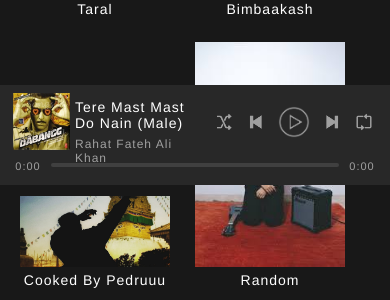
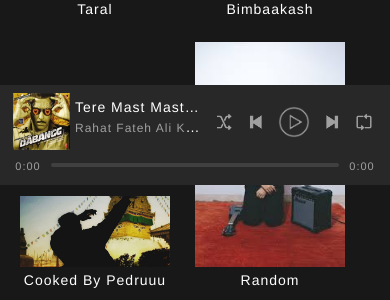
Before and after one commit to anuraglimbu/Neptunes, a PHP site: page /desktop/artist.php in a window 390 px wide. Shown: the part 659-959 px from the top of the page. Run offline with PHP 8.4, Linux system fonts and the light colour scheme; data comes from the database, SQL or seed files in the repository; data that the repository does not hold is empty; some libraries are stand-ins or nearby versions.

Commit message:
fix:: fixed mobile view track and artist info overflow ellipsis

```diff
--- a/desktop/assets/css/style.css
+++ b/desktop/assets/css/style.css
@@ -10,7 +10,6 @@
 {
     display: none;
 }
-
 
 body
 {
@@ -210,6 +209,7 @@
 	display: inline-block;
 	width: 50%;
 	min-width: 90px;
+	text-overflow: ellipsis;
 }
 
 #nowPlayingMobileLeft .albumArtwork
@@ -223,20 +223,26 @@
 
 #nowPlayingMobileLeft .trackInfo
 {
-	display: table;
+	overflow: hidden;
+    white-space: nowrap;
+    text-overflow: ellipsis;
+    max-width: 300px;
 }
 
 #nowPlayingMobileLeft .trackInfo .trackName
 {
 	margin: 6px 0;
-	display: inline-block;
-	width: 100%
+	display: block;
+    overflow: hidden;
+    text-overflow: ellipsis;
 }
 
 #nowPlayingMobileLeft .trackInfo .artistName span
 {
 	font-size: 12px;
 	color: #a0a0a0;
+	overflow: hidden;
+    text-overflow: ellipsis;
 }
 
 #nowPlayingMobileRight
```
